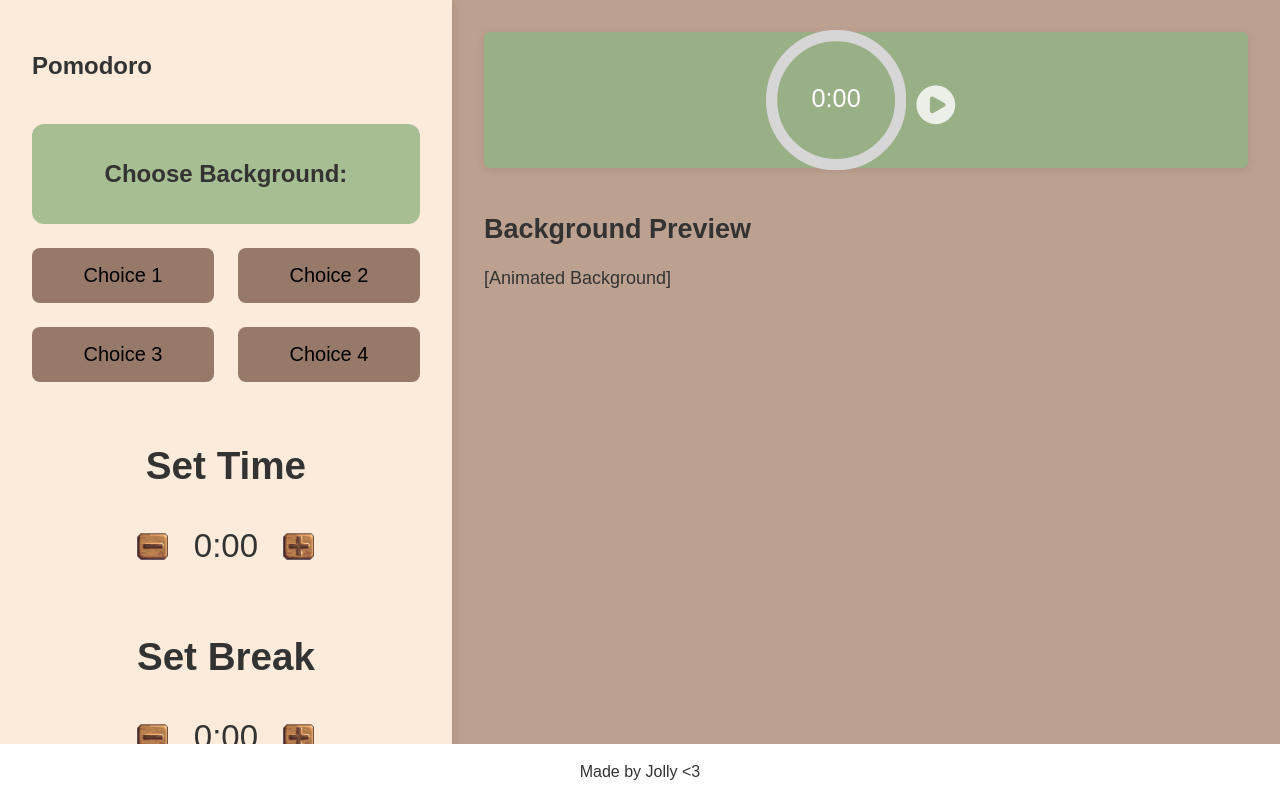
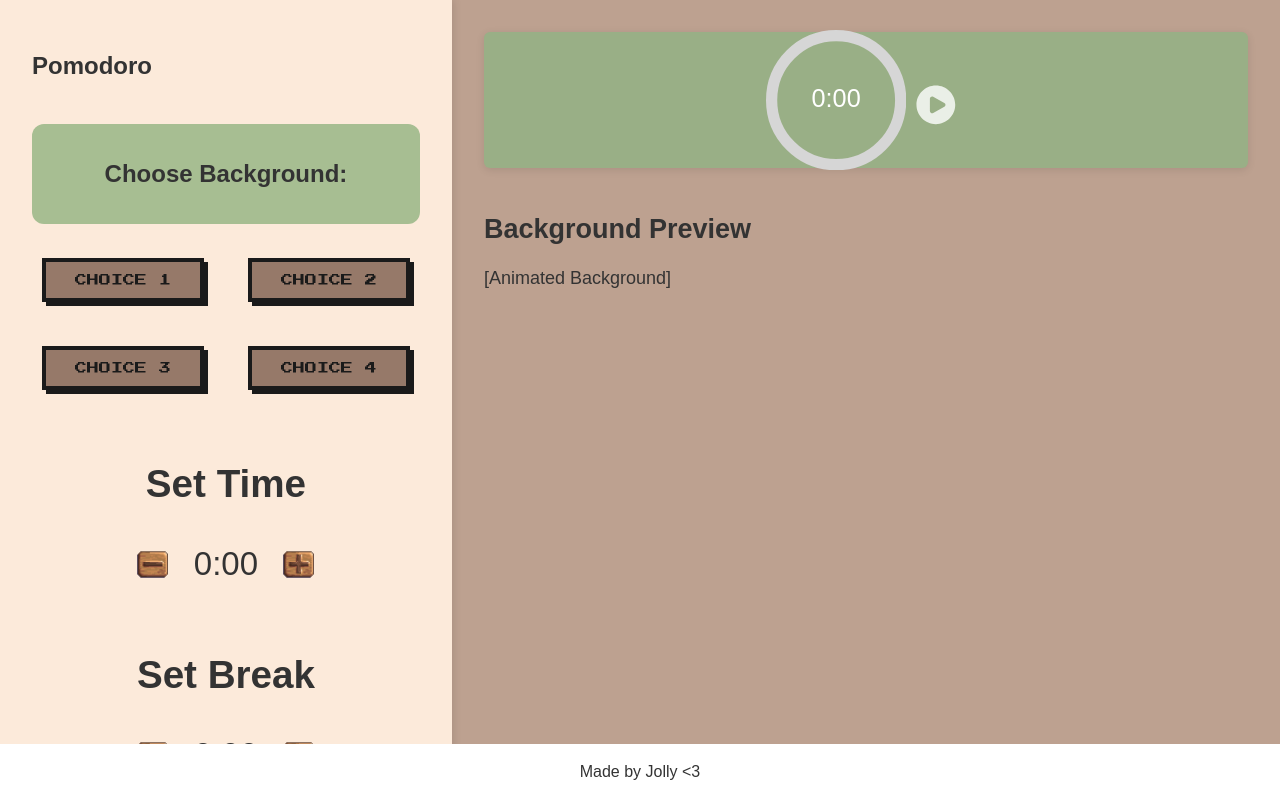
Before and after one commit to pedroM720/PomoApp, a React (Create React App) app: page / in a window 1280 px wide. Built offline with nearby package versions, Linux system fonts and the light colour scheme; a web font is replaced by a local one.

Commit message:
more button chnages

```diff
--- a/public/index.html
+++ b/public/index.html
@@ -5,6 +5,8 @@
     <link rel="icon" href="../timer.png" />
     <link href="https://fonts.cdnfonts.com/css/gubblebum" rel="stylesheet">
     <link href="https://fonts.cdnfonts.com/css/public-pixel" rel="stylesheet">
+    <link href="https://fonts.googleapis.com/css2?family=Press+Start+2P&display=swap" rel="stylesheet">
+    <link href="https://fonts.googleapis.com/css2?family=Press+Start+2P&display=swap" rel="stylesheet">
     <meta name="viewport" content="width=device-width, initial-scale=1" />
     <meta name="theme-color" content="#000000" />
     <meta
--- a/src/App.css
+++ b/src/App.css
@@ -142,15 +142,34 @@ body {
 }
 
 .time-setter-button:hover {
-  background-color: rgba(0, 0, 0, 0.15);
-  border-radius: 50%;
-  transition: background-color 0.2s ease;
-  transform: scale(1.1);
+  transition: background-color 0.2s ease,  transform 0.2s ease, box-shadow 0.2s ease;
+  transform: scale(1.2);
+  box-shadow: inset 0 0 8px rgb(158, 130, 98);
+  border-radius: 20%;
 }
 
-button:hover {
-  background-color: rgba(0, 0, 0, 0.05);
-  border-radius: 10px;
-  transition: background-color 0.2s ease, transform 0.2s ease;
-  transform: scale(1);
+.pixel-button {
+  font-family: 'Press Start 2P', cursive;
+  font-size: 12px;
+  background-color: #967969;
+  color: #1a1a1a;
+  border: 4px solid #1a1a1a;
+  padding: 12px 20px;
+  margin: 10px;
+  cursor: pointer;
+  box-shadow: 4px 4px 0 #1a1a1a;
+  transition: transform 0.1s, box-shadow 0.1s, background-color 0.2s;
+  text-transform: uppercase;
 }
+
+.pixel-button:hover {
+  background-color: #886f61;
+  box-shadow: 2px 2px 0 #1a1a1a;
+  transform: translate(2px, 2px);
+}
+
+.pixel-button:active {
+  background-color: #7f9252;
+  transform: translate(4px, 4px);
+  box-shadow: none;
+}
--- a/src/App.js
+++ b/src/App.js
@@ -68,10 +68,10 @@ function App() {
           <h2>Choose Background:</h2>
         </div>
         <div className="background-options">
-          <button className="bg-option">Choice 1</button>
-          <button className="bg-option">Choice 2</button>
-          <button className="bg-option">Choice 3</button>
-          <button className="bg-option">Choice 4</button>
+          <button className="pixel-button">Choice 1</button>
+          <button className="pixel-button">Choice 2</button>
+          <button className="pixel-button">Choice 3</button>
+          <button className="pixel-button">Choice 4</button>
         </div>
         <div className="time-setters">
           <TimeSetter label="Set Time"
--- a/src/index.css
+++ b/src/index.css
@@ -1,8 +1,6 @@
 body {
   margin: 0;
-  font-family: -apple-system, BlinkMacSystemFont, 'Segoe UI', 'Roboto', 'Oxygen',
-    'Ubuntu', 'Cantarell', 'Fira Sans', 'Droid Sans', 'Helvetica Neue',
-    sans-serif;
+  font-family: 'Press Start 2P', cursive;
   -webkit-font-smoothing: antialiased;
   -moz-osx-font-smoothing: grayscale;
 }
```
